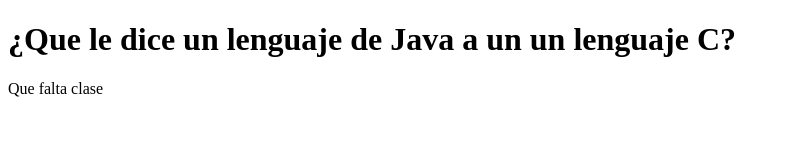
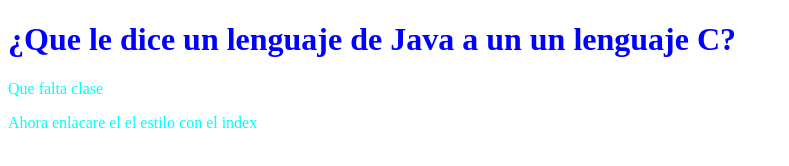
Before and after one commit to Choque08/mtg-jherlan-choque, a plain HTML site: page index.html in a window 1280 px wide. Shown: the whole page, without its empty margins (0-789 px from the left). Drawn offline with Linux system fonts and the light colour scheme.

Commit message:
ultimo commit

```diff
--- a/index.html
+++ b/index.html
@@ -3,10 +3,12 @@
 <head>
     <meta charset="UTF-8">
     <meta name="viewport" content="width=device-width, initial-scale=1.0">
+    <link rel="stylesheet" href="estilo.css">
     <title>Practica mtg</title>
 </head>
 <body>
     <h1>¿Que le dice un lenguaje de Java a un un lenguaje C?</h1>
     <p>Que falta clase</p>
+    <p>Ahora enlacare el el estilo con el index</p>
 </body>
 </html>
```
Also changed, not shown: git-log-practica.png (added).
